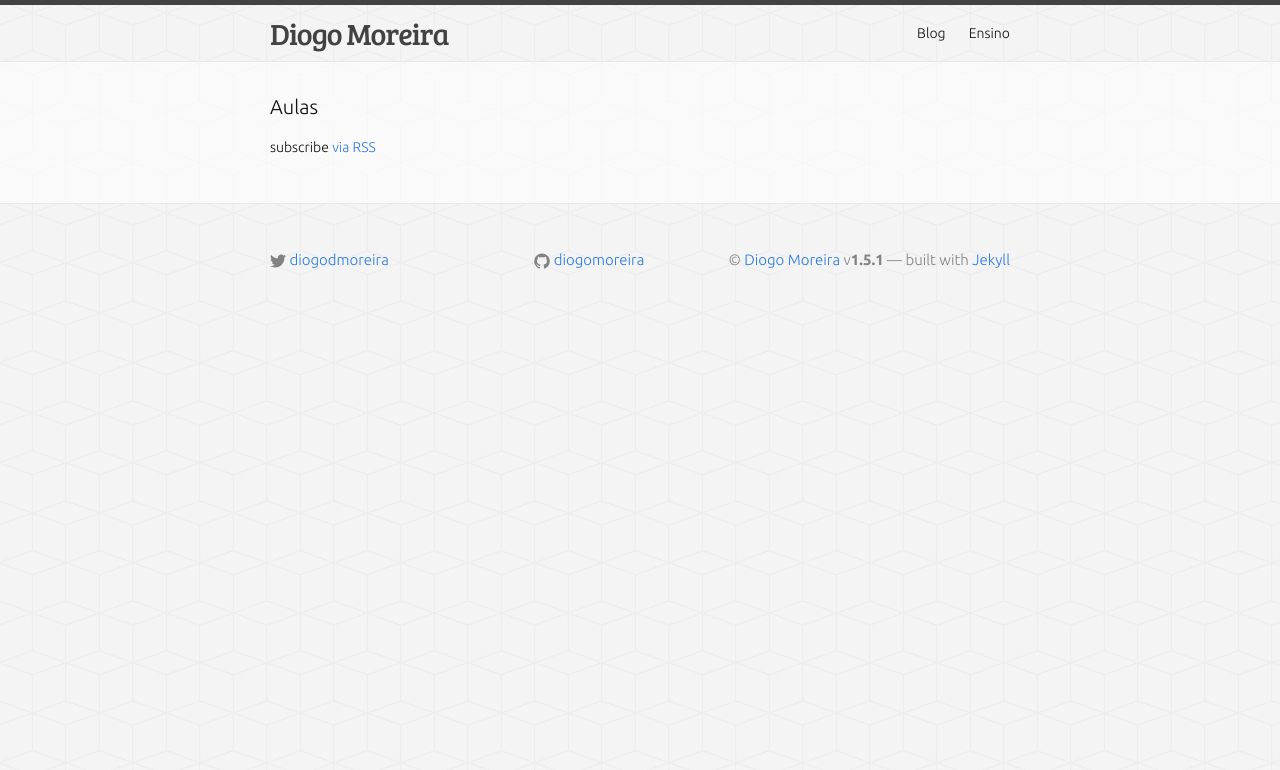
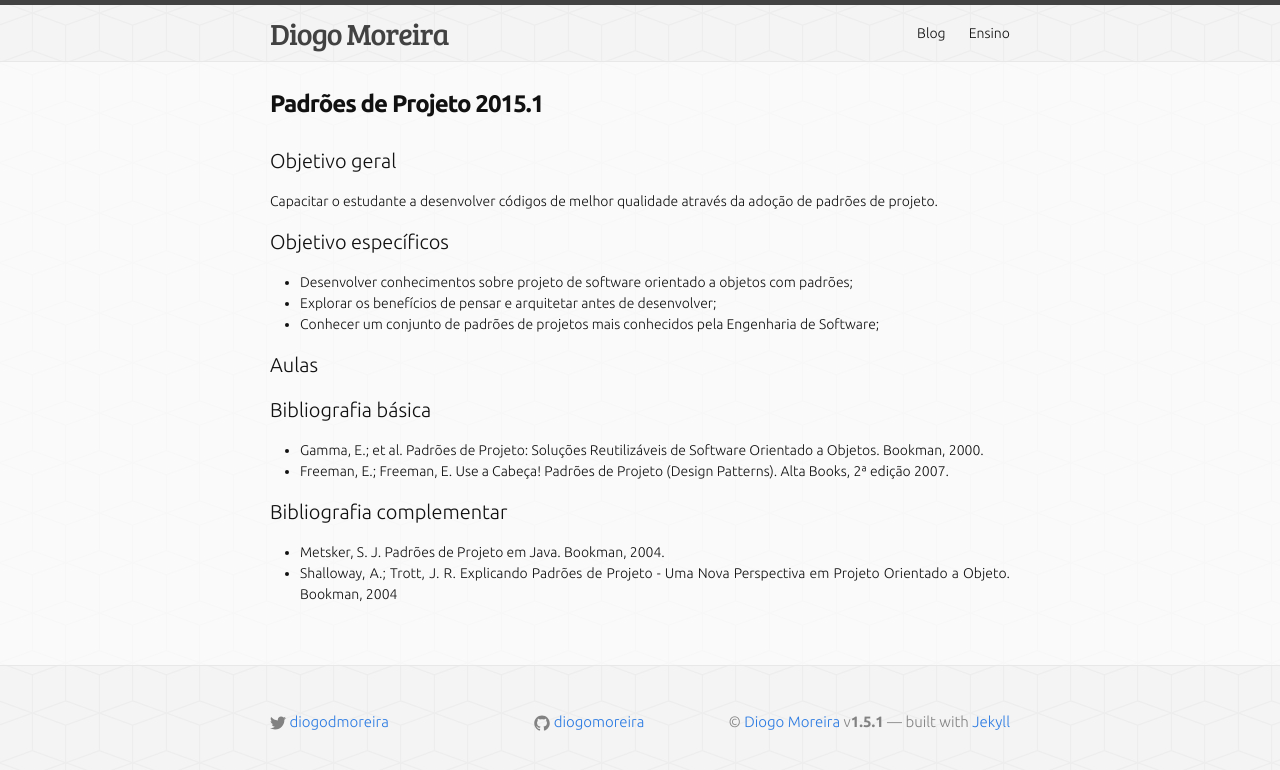
Before and after one commit to ricardojob/diogomoreira.github.io, a Jekyll site: the page built from subjects/pp/index.md, in a window 1280 px wide. Shown: the top 770 px of the page. Built offline with Jekyll 4.4.1, drawn with Linux system fonts in a browser that asks for light colours.

Commit message:
Informations about subjects

```diff
--- a/subjects/pp/index.md
+++ b/subjects/pp/index.md
@@ -1,13 +1,21 @@
 ---
-layout: default
+layout: page
 title: Padrões de Projeto 2015.1
 navigation: false
 permalink: /ensino/padroes/
 ---
 
-<div class="home">
+## Objetivo geral
 
-  <h1 class="page-heading">Aulas</h1>
+Capacitar o estudante a desenvolver códigos de melhor qualidade através da adoção de padrões de projeto.
+
+## Objetivo específicos
+
+- Desenvolver conhecimentos sobre projeto de software orientado a objetos com padrões;
+- Explorar os benefícios de pensar e arquitetar antes de desenvolver;
+- Conhecer um conjunto de padrões de projetos mais conhecidos pela Engenharia de Software;
+
+## Aulas
 
   <ul class="post-list">
     {% for post in site.categories.padroes20151 %}
@@ -19,6 +27,12 @@ permalink: /ensino/padroes/
     {% endfor %}
   </ul>
 
-  <p class="rss-subscribe">subscribe <a href="{{ "/feed.xml" | prepend: site.baseurl }}">via RSS</a></p>
+## Bibliografia básica
 
-</div>
+- Gamma, E.; et al. Padrões de Projeto: Soluções Reutilizáveis de Software Orientado a Objetos. Bookman, 2000.
+- Freeman, E.; Freeman, E. Use a Cabeça! Padrões de Projeto (Design Patterns). Alta Books, 2ª edição 2007.
+
+## Bibliografia complementar
+
+- Metsker, S. J. Padrões de Projeto em Java. Bookman, 2004.
+- Shalloway, A.; Trott, J. R. Explicando Padrões de Projeto - Uma Nova Perspectiva em Projeto Orientado a Objeto. Bookman, 2004
```
Also changed, not shown: subjects/aps/index.md (+0 -2 lines).
